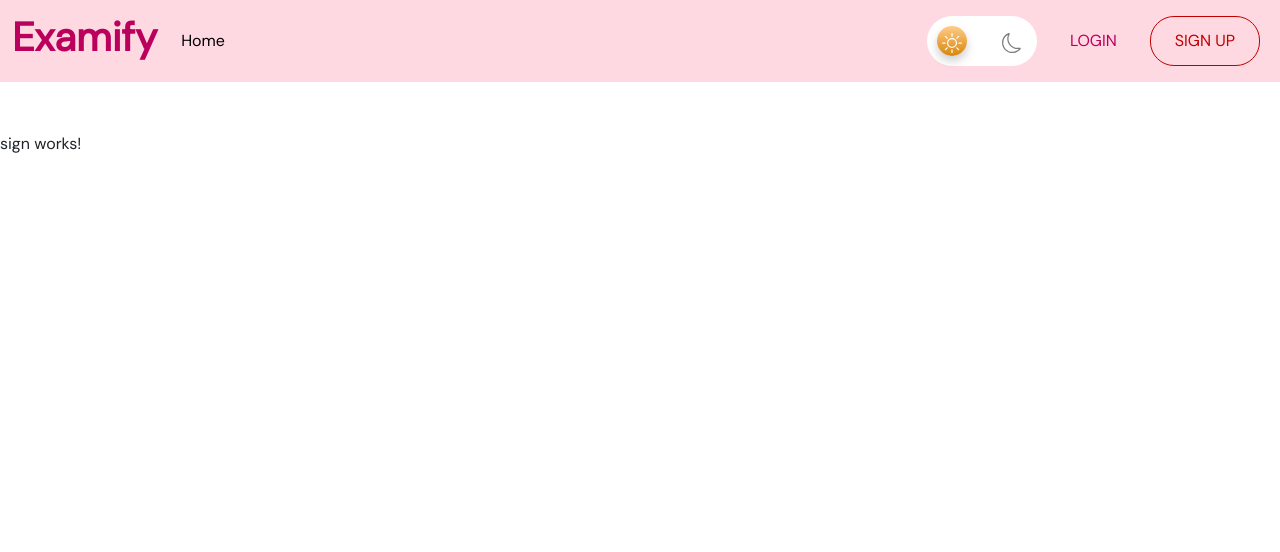
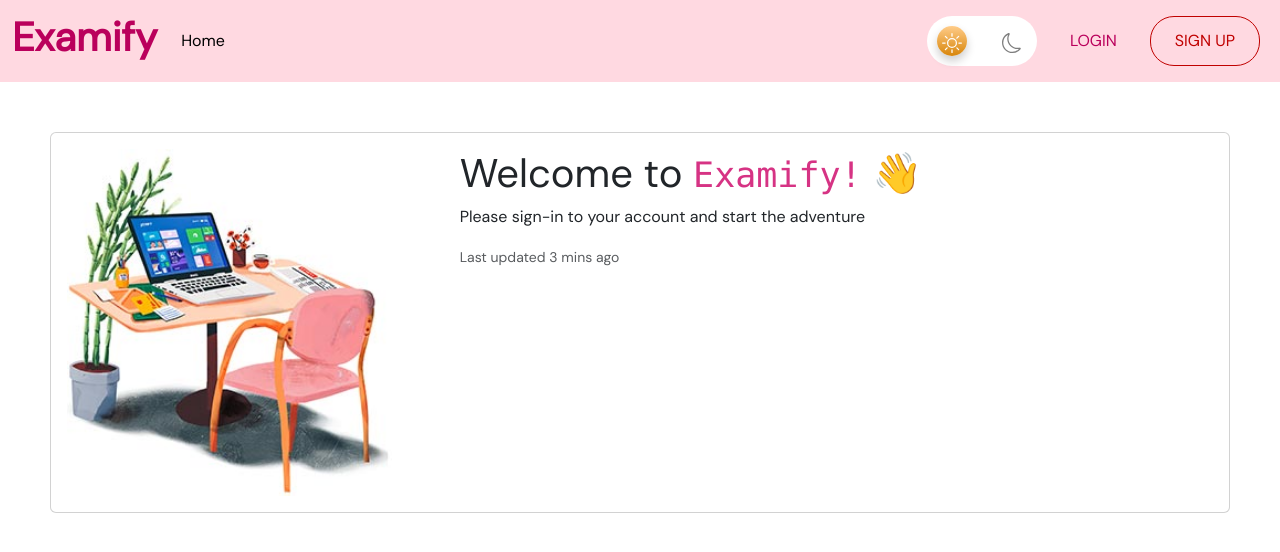
Before and after one commit to SanjayRawat123/examify-app, an Angular app: page /home in a window 1280 px wide. Both pictures are taken after a click on the button "SIGN UP". Shown: the top 552 px of the page. Built offline with nearby package versions, Linux system fonts and the light colour scheme.

Commit message:
working on design of sign up page

```diff
--- a/src/@Core-scss/dark-theam.scss
+++ b/src/@Core-scss/dark-theam.scss
@@ -1,5 +1,5 @@
 .dark-theme {
-    background: rgba(10, 6, 10, 0.8);
+    background:  rgba(10, 6, 10, 0.72);;
 
     h1,
     h2,
@@ -13,4 +13,13 @@
     p{
         color: #fff;
     }
+
+
+    .card{
+        background-color: rgba(10, 6, 10, 0.8);
+    }
+
+    .text-muted{
+        color: #fff;
+    }
 }
--- a/src/app/home/components/sign/sign.component.html
+++ b/src/app/home/components/sign/sign.component.html
@@ -1 +1,18 @@
-<p>sign works!</p>
+<div class="container-fluid signup-form">
+    <div class="card mb-3">
+        <div class="row g-0">
+            <div class="col-md-4 signup-img p-3">
+                <img src="assets\template-img\signup-image.jpg" class="img-fluid " alt="img">
+            </div>
+            <div class="col-md-8">
+                <div class="card-body">
+                    <h1 class="card-title">Welcome to <code>Examify!</code> 👋</h1>
+                    <p class="card-text">
+                        Please sign-in to your account and start the adventure
+                       </p>
+                    <p class="card-text"><small class="text-muted">Last updated 3 mins ago</small></p>
+                </div>
+            </div>
+        </div>
+    </div>
+</div>
--- a/src/app/home/components/sign/sign.component.scss
+++ b/src/app/home/components/sign/sign.component.scss
@@ -0,0 +1,9 @@
+.signup-form {
+    padding-right: 50px;
+    padding-left: 50px;
+
+    img {
+        width: 90%;
+    }
+
+}
--- a/src/app/home/home.component.scss
+++ b/src/app/home/home.component.scss
@@ -1,7 +1,7 @@
 .page-container {
     display: flex;
     flex-direction: column;
-    height: 100vh; /* Ensure the page takes up the full height of the viewport */
+    height: 100vh;
   }
 
   .app-navbar {
@@ -13,7 +13,7 @@
   }
 
   .content-container {
-    flex: 1; /* Take up remaining vertical space */
-    overflow-y: auto; /* Allow content to be scrolled if it overflows */
-    padding-top: 50px; /* Adjust this value to match the height of your navbar */
+    flex: 1;
+    overflow-y: auto;
+    padding-top: 50px;
   }
```
Also changed, not shown: src/assets/template-img/signup-image.jpg (added).
